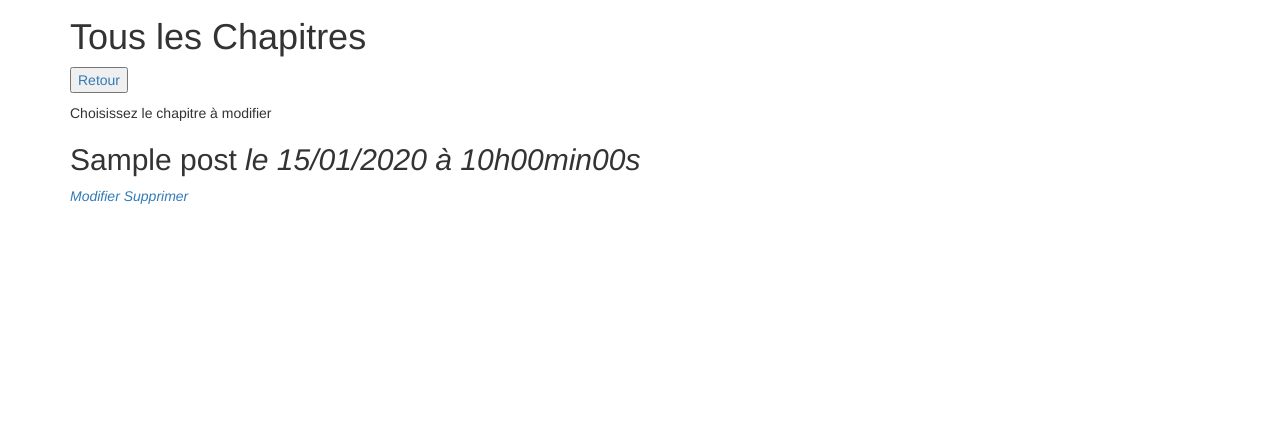
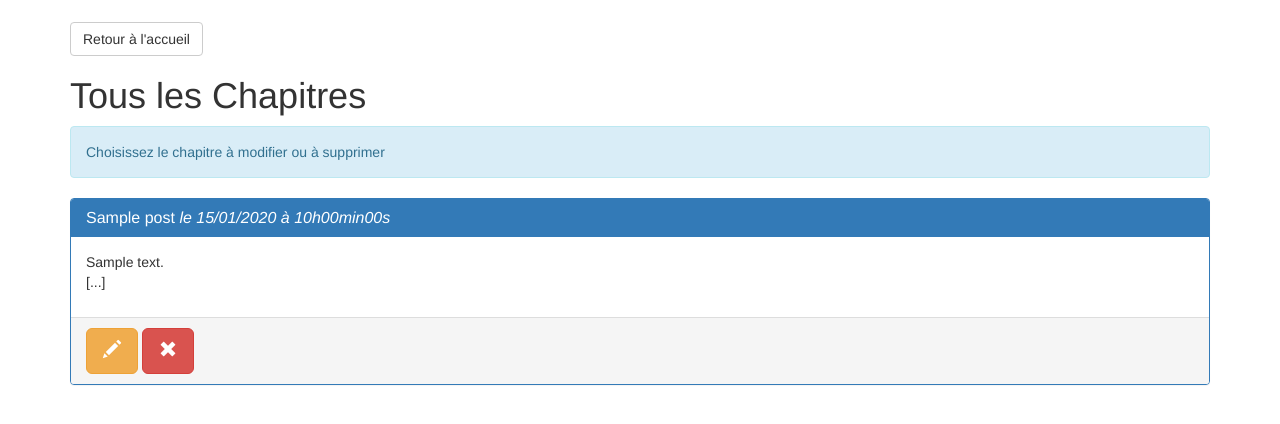
Before and after one commit to Tatelle/creer-un-blog-pour-un-ecrivain, a PHP site: page /index.php?action=adminAllPosts in a window 1280 px wide. Shown: the part 53-477 px from the top of the page. Run offline with PHP 8.4, Linux system fonts and the light colour scheme; the visitor is signed in with stand-in values (Sample User, id 1); tables that the repository leaves empty or names only in its code hold one stand-in row (values such as "Sample post"); some libraries are stand-ins or nearby versions.

Commit message:
Mise en place du CSS de la page adminAllPosts.php et ajout info bulle dans l'adminIndex.php

```diff
--- a/view/backend/adminAllPosts.php
+++ b/view/backend/adminAllPosts.php
@@ -1,21 +1,36 @@
 <?php $title = 'Tous les chapitres'; ?>
 
 <?php ob_start(); ?>
+<p class="bouton_retour"><a href="index.php?action=admin"><button class="btn btn-default">Retour à l'accueil</button></a></p>
+
 <h1>Tous les Chapitres</h1>
-<p><a href="index.php?action=admin"><button>Retour</button></a></p>
-<p>Choisissez le chapitre à modifier</p>
+<div class="alert alert-info">
+	<p>Choisissez le chapitre à modifier ou à supprimer</p>
+</div>
 
 <?php
 while ($data = $posts->fetch())
 {
 ?>
-    <div class="news">
-        <h2>
-            <?= htmlspecialchars($data['title']) ?>
-            <em>le <?= $data['creation_date_fr'] ?></em>
-        </h2>
-
-         <p><em><a href="index.php?action=adminChangePost&amp;id=<?= $data['id'] ?>">Modifier</a></em> <em><a href="index.php?action=adminDeletePost&amp;id=<?= $data['id'] ?>">Supprimer</a></em></p>
+    <div class="panel panel-primary">
+  		<div class="panel-heading">
+    		<h2 class="panel-title">
+           		<?= htmlspecialchars($data['title']) ?>
+           		<em>le <?= $data['creation_date_fr'] ?></em>
+        	</h2>
+        </div>
+        <div class="panel-body">
+        	<?= substr(nl2br($data['content']), 0, 5000) ?>
+	  		<p>[...]</p>
+  		</div>
+  		<div class="panel-footer">
+  			<a href="index.php?action=adminChangePost&amp;id=<?= $data['id'] ?>" data-toggle="tooltip" title="Modifier">
+				<button class="btn btn-warning btn-lg"><span class="glyphicon glyphicon-pencil"></span></button>
+			</a>
+			<a href="index.php?action=adminDeletePost&amp;id=<?= $data['id'] ?>" data-toggle="tooltip" title="Supprimer">
+				<button class="btn btn-danger btn-lg"><span class="glyphicon glyphicon-remove"></span></button>
+			</a>
+		</div>
     </div>
 <?php
 }
--- a/view/backend/adminChangePost.php
+++ b/view/backend/adminChangePost.php
@@ -1,8 +1,10 @@
 <?php $title = htmlspecialchars($post['title']); ?>
 
 <?php ob_start(); ?>
+<p class="bouton_retour"><a href="index.php?action=adminAllPosts""><button class="btn btn-default">Retour à tous les chapitresl</button></a></p>
+
 <h1>Modification</h1>
-<p><a href="index.php?action=adminAllPosts"><button>Retour</button></a></p>
+
 <p><a href="index.php?action=adminDeletePost&amp;id=<?= $post['id'] ?>"><button>Supprimer</button></a></p>
 <div class="news">
     <form action="index.php?action=adminChangingPost&amp;id=<?= $post['id'] ?>" method="post">
--- a/view/backend/adminIndex.php
+++ b/view/backend/adminIndex.php
@@ -13,10 +13,10 @@
 		{ ?>
 		    <p>
 		    	<span class="red">Signalé le <?= $report['reporting_date'] ?> :</span> <?= $report['comment'] ?>
-		    	<a href="index.php?action=adminDeleteReport&amp;id=<?= $report['comment_id'] ?>" >
+		    	<a href="index.php?action=adminDeleteReport&amp;id=<?= $report['comment_id'] ?>" data-toggle="tooltip" title="supprimer">
 		    		<button type="button" class="btn btn-xs btn-danger glyphicon glyphicon-remove"></button>
 		    	</a>
-		    	<a href="index.php?action=adminCancelReport&amp;id=<?= $report['comment_id'] ?>" class="green">
+		    	<a href="index.php?action=adminCancelReport&amp;id=<?= $report['comment_id'] ?>" data-toggle="tooltip" title="Autoriser">
 		    		<button type="button" class="btn btn-xs btn-success glyphicon glyphicon-ok"></button>
 		    	</a>
 		    </p>
```
